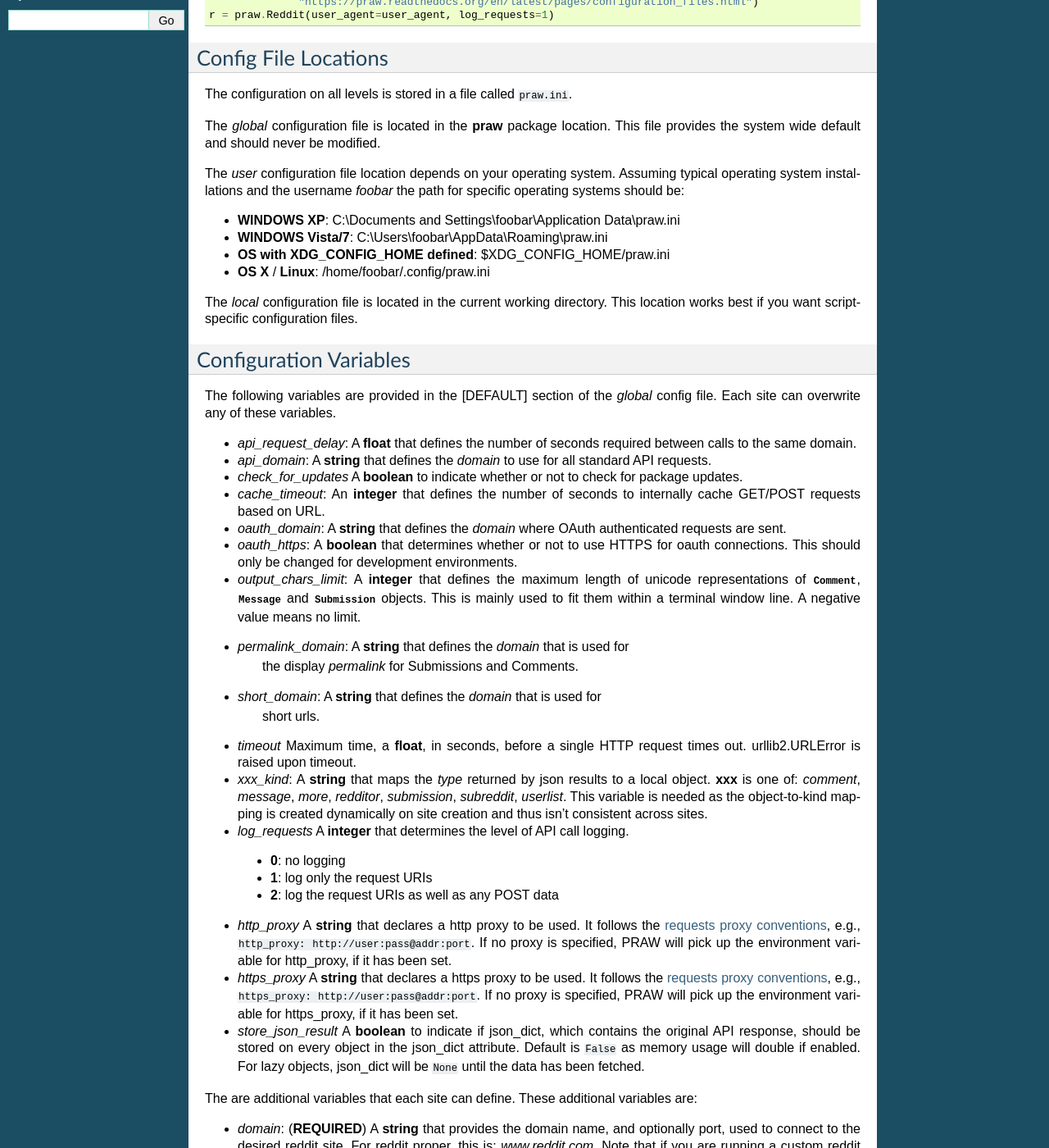
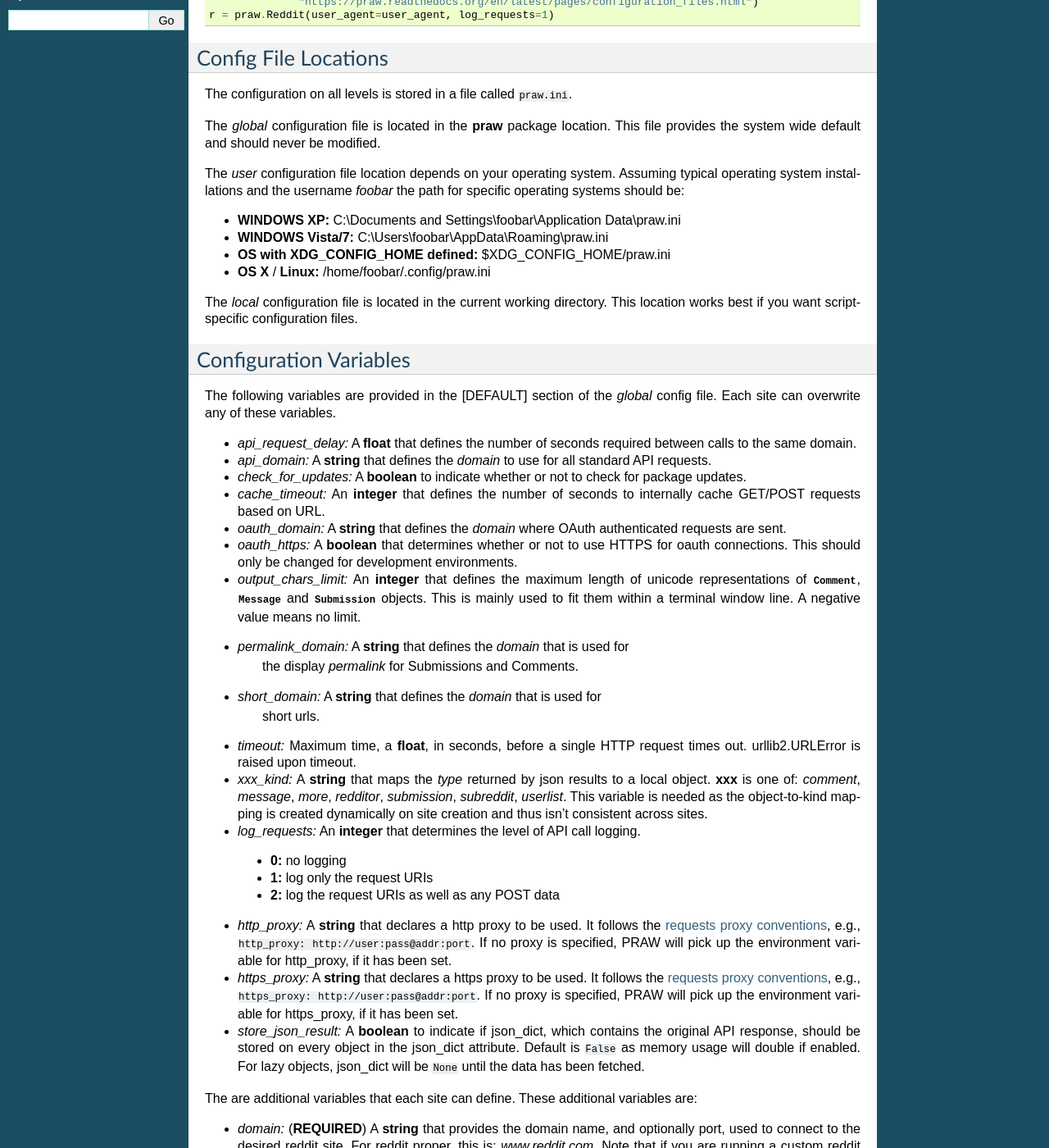
Before and after one commit to praw-dev/praw, a Sphinx documentation site: the page built from docs/pages/configuration_files.rst, in a window 1280 px wide and 1400 px high, scrolled down 352 px. Shown: the whole window at 82% size. Built offline with Sphinx 7.4.7, drawn with Linux system fonts in a browser that asks for light colours; some of the changed text lies outside the part shown.

```diff
--- a/docs/pages/configuration_files.rst
+++ b/docs/pages/configuration_files.rst
@@ -36,11 +36,11 @@ The *user* configuration file location depends on your operating system.
 Assuming typical operating system installations and the username *foobar* the
 path for specific operating systems should be:
 
-* **WINDOWS XP**: C:\\Documents and Settings\\foobar\\Application
+* **WINDOWS XP:** C:\\Documents and Settings\\foobar\\Application
   Data\\praw.ini
-* **WINDOWS Vista/7**: C:\\Users\\foobar\\AppData\\Roaming\\praw.ini
-* **OS with XDG_CONFIG_HOME defined**: $XDG_CONFIG_HOME/praw.ini
-* **OS X** / **Linux**: /home/foobar/.config/praw.ini
+* **WINDOWS Vista/7:** C:\\Users\\foobar\\AppData\\Roaming\\praw.ini
+* **OS with XDG_CONFIG_HOME defined:** $XDG_CONFIG_HOME/praw.ini
+* **OS X** / **Linux:** /home/foobar/.config/praw.ini
 
 The *local* configuration file is located in the current working directory.
 This location works best if you want script-specific configuration files.
@@ -51,52 +51,52 @@ Configuration Variables
 The following variables are provided in the [DEFAULT] section of the *global*
 config file. Each site can overwrite any of these variables.
 
-* *api_request_delay*: A **float** that defines the number of seconds required
+* *api_request_delay:* A **float** that defines the number of seconds required
   between calls to the same domain.
-* *api_domain*: A **string** that defines the *domain* to use for all
+* *api_domain:* A **string** that defines the *domain* to use for all
   standard API requests.
-* *check_for_updates* A **boolean** to indicate whether or not to check for
+* *check_for_updates:* A **boolean** to indicate whether or not to check for
   package updates.
-* *cache_timeout*: An **integer** that defines the number of seconds to
+* *cache_timeout:* An **integer** that defines the number of seconds to
   internally cache GET/POST requests based on URL.
-* *oauth_domain*: A **string** that defines the *domain* where OAuth
+* *oauth_domain:* A **string** that defines the *domain* where OAuth
   authenticated requests are sent.
-* *oauth_https*: A **boolean** that determines whether or not to use HTTPS for
+* *oauth_https:* A **boolean** that determines whether or not to use HTTPS for
   oauth connections. This should only be changed for development environments.
-* *output_chars_limit*: A **integer** that defines the maximum length of
+* *output_chars_limit:* An **integer** that defines the maximum length of
   unicode representations of :class:`.Comment`, :class:`.Message` and
   :class:`.Submission` objects. This is mainly used to fit them within a
   terminal window line. A negative value means no limit.
-* *permalink_domain*: A **string** that defines the *domain* that is used for
+* *permalink_domain:* A **string** that defines the *domain* that is used for
    the display *permalink* for Submissions and Comments.
-* *short_domain*: A **string** that defines the *domain* that is used for
+* *short_domain:* A **string** that defines the *domain* that is used for
    short urls.
-* *timeout* Maximum time, a **float**, in seconds, before a single HTTP request
+* *timeout:* Maximum time, a **float**, in seconds, before a single HTTP request
   times out. urllib2.URLError is raised upon timeout.
-* *xxx_kind*: A **string** that maps the *type* returned by json results to a
+* *xxx_kind:* A **string** that maps the *type* returned by json results to a
   local object. **xxx** is one of: *comment*, *message*, *more*, *redditor*,
   *submission*, *subreddit*, *userlist*. This variable is needed as the
   object-to-kind mapping is created dynamically on site creation and thus isn't
   consistent across sites.
-* *log_requests* A **integer** that determines the level of API call logging.
+* *log_requests:* An **integer** that determines the level of API call logging.
 
- * **0**: no logging
- * **1**: log only the request URIs
- * **2**: log the request URIs as well as any POST data
+ * **0:** no logging
+ * **1:** log only the request URIs
+ * **2:** log the request URIs as well as any POST data
 
-* *http_proxy* A **string** that declares a http proxy to be used. It follows
+* *http_proxy:* A **string** that declares a http proxy to be used. It follows
   the `requests proxy conventions
   <http://docs.python-requests.org/en/latest/user/advanced/#proxies>`_, e.g.,
   ``http_proxy: http://user:pass@addr:port``. If no proxy is specified, PRAW
   will pick up the environment variable for http_proxy, if it has been set.
 
-* *https_proxy* A **string** that declares a https proxy to be used. It follows
+* *https_proxy:* A **string** that declares a https proxy to be used. It follows
   the `requests proxy conventions
   <http://docs.python-requests.org/en/latest/user/advanced/#proxies>`_, e.g.,
   ``https_proxy: http://user:pass@addr:port``. If no proxy is specified, PRAW
   will pick up the environment variable for https_proxy, if it has been set.
 
-* *store_json_result* A **boolean** to indicate if json_dict, which contains
+* *store_json_result:* A **boolean** to indicate if json_dict, which contains
   the original API response, should be stored on every object in the json_dict
   attribute. Default is ``False`` as memory usage will double if enabled. For
   lazy objects, json_dict will be ``None`` until the data has been fetched.
@@ -137,10 +143,10 @@ The Sites
 
 The default provided sites are:
 
-* *reddit*: This site defines the settings for reddit proper. It is used by
+* *reddit:* This site defines the settings for reddit proper. It is used by
   default if the *site* parameter is not defined when creating the *Reddit*
   object.
-* *local*: This site defines settings for a locally running instance of reddit.
+* *local:* This site defines settings for a locally running instance of reddit.
   The *xxx_kind* mappings may differ so you may need to shadow (overwrite) the
   'local' site in your *user*-level or *local*-level ``praw.ini`` file.
 
--- a/praw/__init__.py
+++ b/praw/__init__.py
@@ -231,6 +231,7 @@ class Config(object):  # pylint: disable=R0903
         self.client_id = obj.get('oauth_client_id') or None
         self.client_secret = obj.get('oauth_client_secret') or None
         self.redirect_uri = obj.get('oauth_redirect_uri') or None
+        self.refresh_token = obj.get('oauth_refresh_token') or None
         self.store_json_result = config_boolean(obj.get('store_json_result'))
 
         if 'short_domain' in obj:
@@ -1141,7 +1142,7 @@ class AuthenticatedReddit(OAuth2Reddit, UnauthenticatedReddit):
         #  * set(...) means OAuth authenticated with the scopes in the set
         self._authentication = None
         self.access_token = None
-        self.refresh_token = None
+        self.refresh_token = self.config.refresh_token or None
         self.user = None
 
     def __str__(self):
```
Also changed, not shown: other parts of docs/pages/configuration_files.rst (+11 -5 lines).
